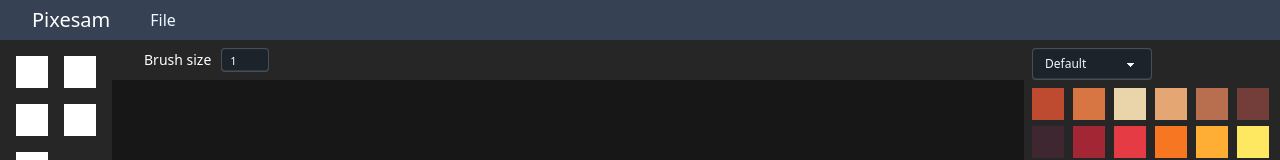
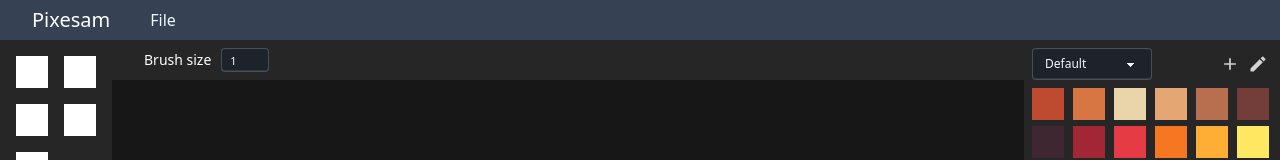
Before and after one commit to SamLeB1/pixesam, a React (Vite) app in the folder client/: page / in a window 1280 px wide. Shown: the top 160 px of the page. Built offline with nearby package versions, Linux system fonts and the light colour scheme.

Commit message:
added buttons for new palette and edit palette

```diff
--- a/client/src/components/ColorPaletteMenu.tsx
+++ b/client/src/components/ColorPaletteMenu.tsx
@@ -1,4 +1,5 @@
 import { useState } from "react";
+import { MdAdd, MdEdit } from "react-icons/md";
 import PaletteColors from "./PaletteColors";
 
 const defaultPalette = [
@@ -52,8 +53,9 @@ export default function ColorPaletteMenu() {
 
   return (
     <div>
+      <div className="mb-2 flex items-center">
         <select
-        className="select select-sm mb-2 w-1/2"
+          className="select select-sm mr-auto w-1/2"
           id="palette-select"
           value={selectedPalette}
           onChange={(e) => setSelectedPalette(e.target.value)}
@@ -61,6 +63,21 @@ export default function ColorPaletteMenu() {
           <option value="default">Default</option>
           <option value="sunset">Sunset</option>
         </select>
+        <button
+          className="cursor-pointer rounded-lg p-1 hover:bg-neutral-600"
+          type="button"
+          title="New palette"
+        >
+          <MdAdd size={20} color="oklch(87% 0 0)" />
+        </button>
+        <button
+          className="cursor-pointer rounded-lg p-1 hover:bg-neutral-600"
+          type="button"
+          title="Edit palette"
+        >
+          <MdEdit size={20} color="oklch(87% 0 0)" />
+        </button>
+      </div>
       <PaletteColors
         colors={selectedPalette === "default" ? defaultPalette : sunsetPalette}
       />
```
Lines whose indentation alone changed are shown as unchanged.
